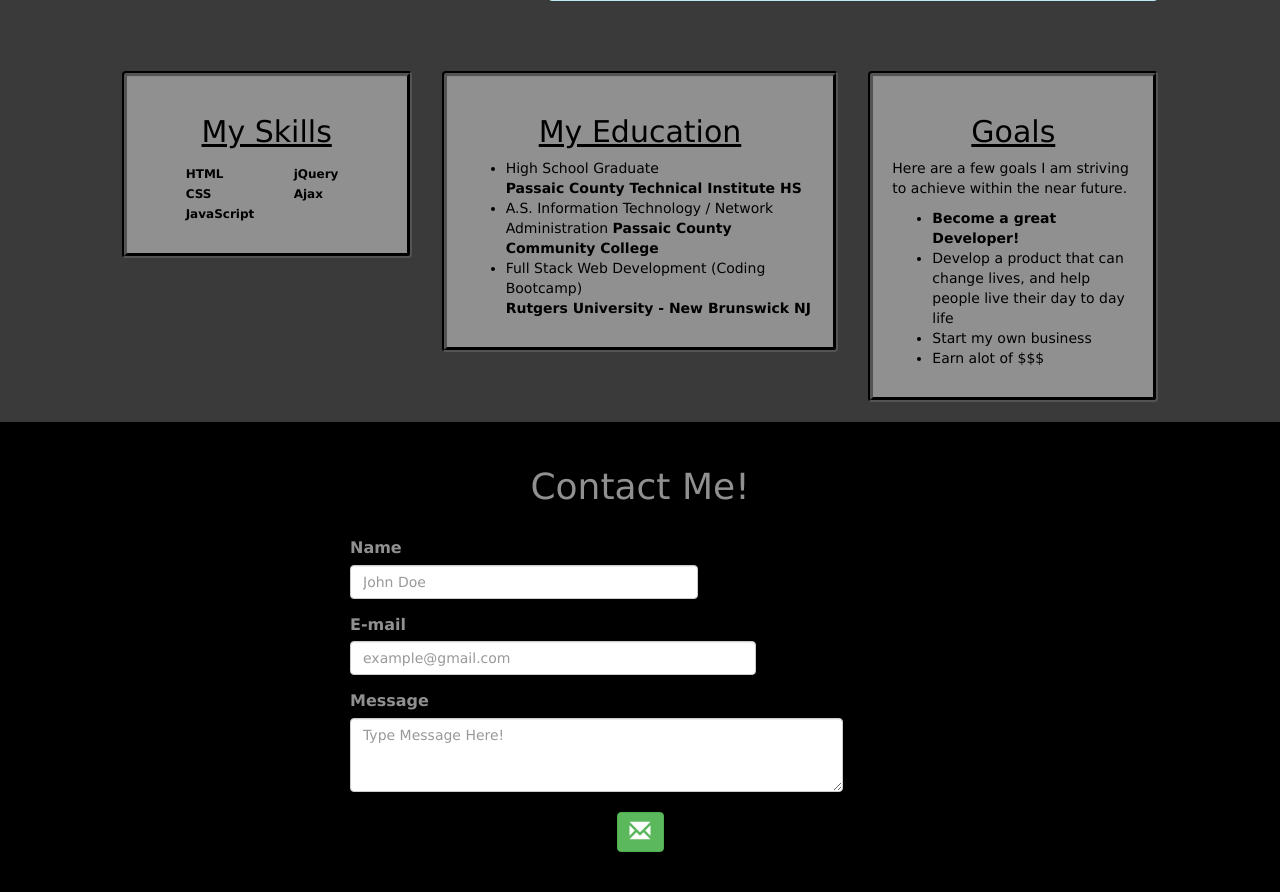
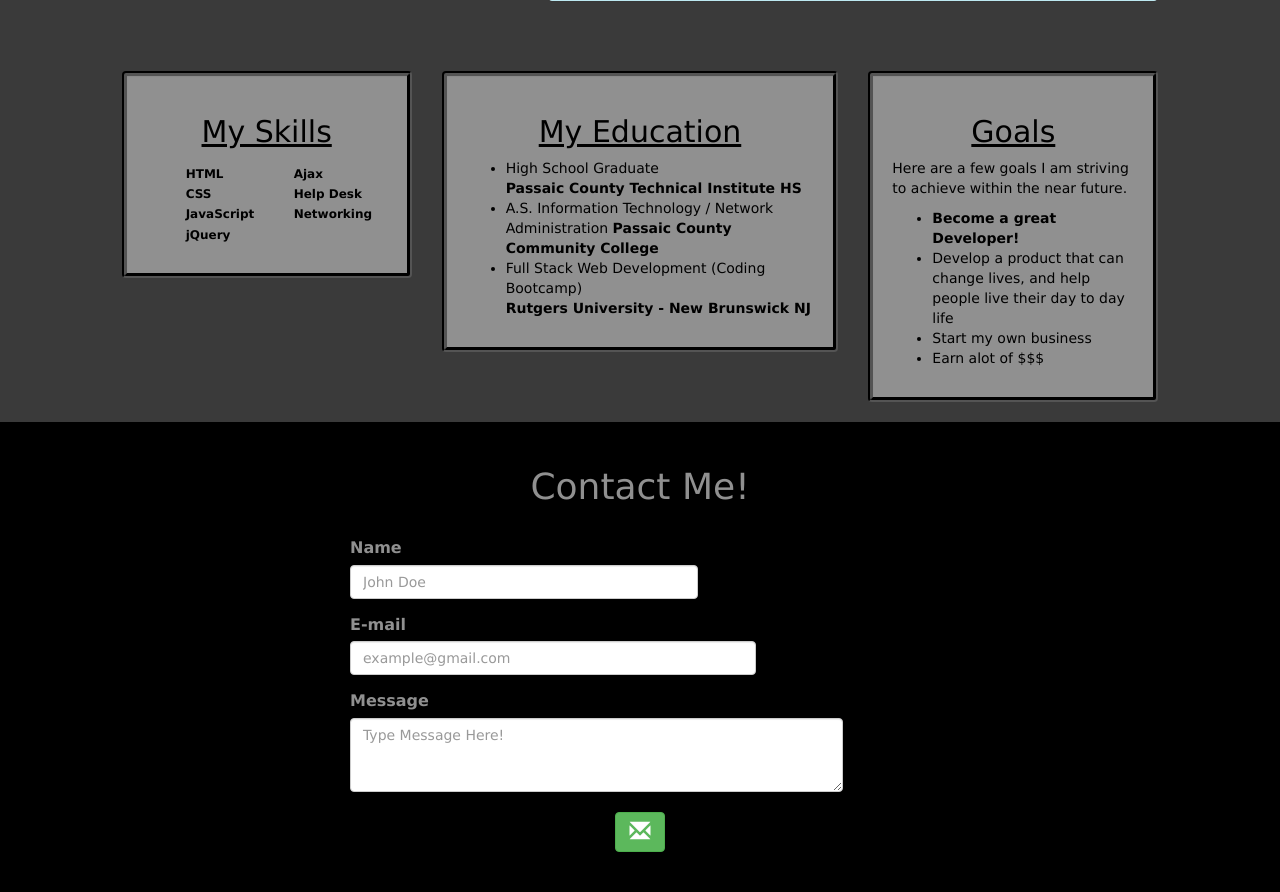
Before and after one commit to Serviox19/Portfolio-Site-NEW-, a PHP site: page / in a window 1280 px wide. Shown: the part 547-1439 px from the top of the page. Run offline with PHP 8.4, Linux system fonts and the light colour scheme; some libraries are stand-ins or nearby versions.

Commit message:
added content to skills block

```diff
--- a/css/home.css
+++ b/css/home.css
@@ -132,6 +132,10 @@ form label {
   color: #909090;
 }
 
+#submitMessage {
+  width: 50px;
+}
+
 
 
 
--- a/home.html
+++ b/home.html
@@ -84,8 +84,8 @@
               <li>JavaScript</li>
               <li>jQuery</li>
               <li>Ajax</li>
-              <li></li>
-              <li></li>
+              <li>Help Desk</li>
+              <li>Networking</li>
             </ul>
           </section>
           <section></section>
```
